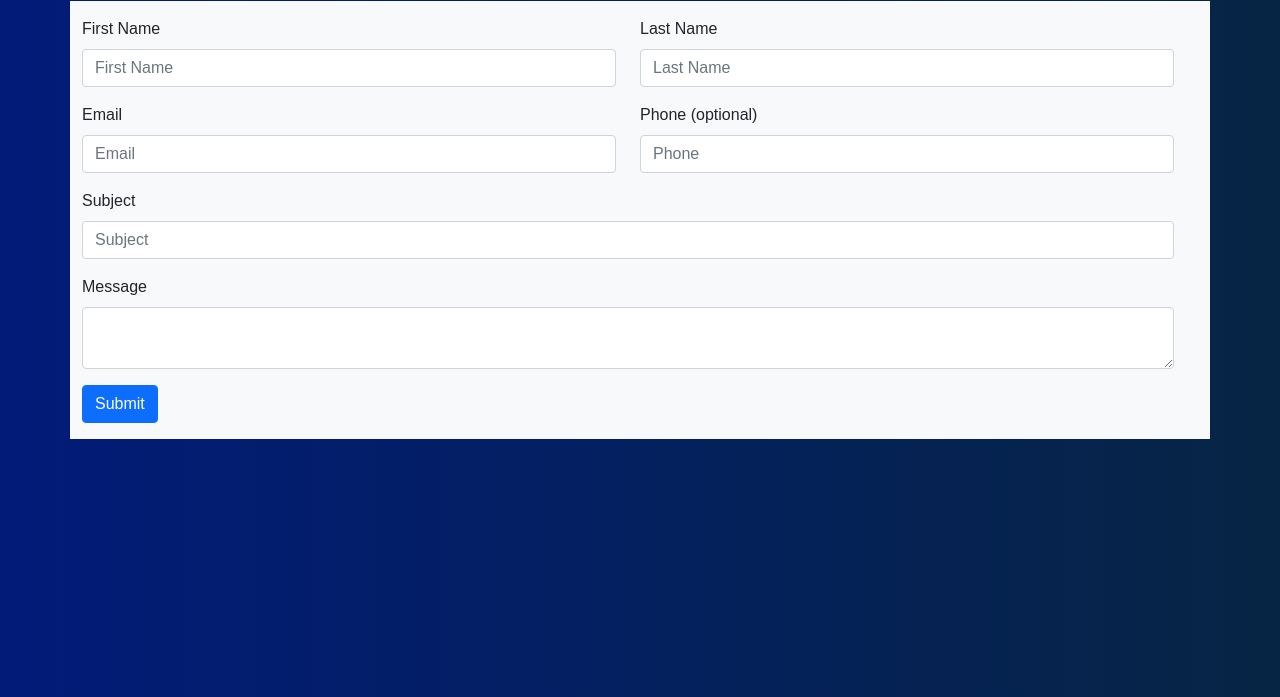
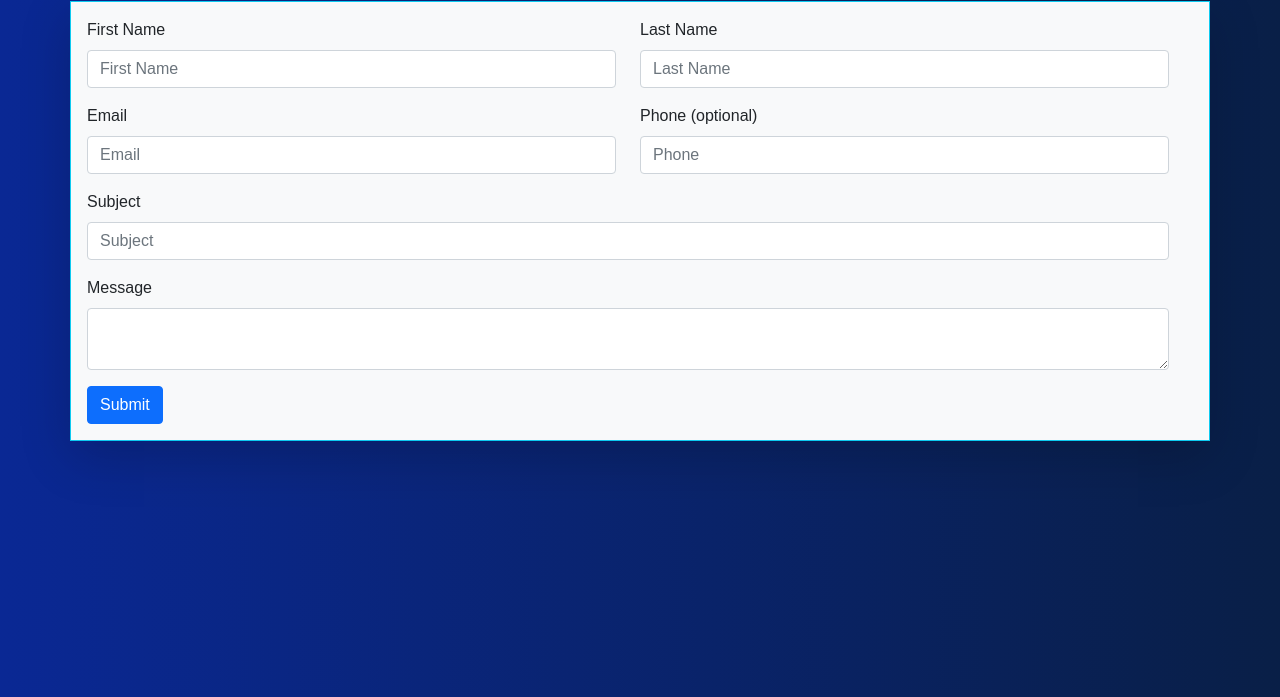
Before and after one commit to ShadowSeick/Contact-Form-Bootstrap, a plain HTML site: page index.html in a window 1280 px wide. Shown: the part 103-800 px from the top of the page. Drawn offline with nearby package versions, Linux system fonts and the light colour scheme.

Commit message:
Minor changes in the code to better understanding and searching if needed

```diff
--- a/css/site.css
+++ b/css/site.css
@@ -11,7 +11,7 @@
 body {
     font-family: Arial, Helvetica, sans-serif;
     background: #0575E6;  /* fallback for old browsers */
-    background: -webkit-linear-gradient(to right, #021B79, #062544);  /* Chrome 10-25, Safari 5.1-6 */
-    background: linear-gradient(to right, #021B79, #062544); /* W3C, IE 10+/ Edge, Firefox 16+, Chrome 26+, Opera 12+, Safari 7+ */
+    background: -webkit-linear-gradient(to right, #0a2894, #091f47);  /* Chrome 10-25, Safari 5.1-6 */
+    background: linear-gradient(to right, #0a2894, #091f47); /* W3C, IE 10+/ Edge, Firefox 16+, Chrome 26+, Opera 12+, Safari 7+ */
 
 }
--- a/index.html
+++ b/index.html
@@ -16,36 +16,43 @@
 <body>
        <main class="mt-5">
         <h1 class="text-center text-white">Contact Me</h1>
-        <div class="container bg-light">
-            <form class="row row-cols-1 row-cols-md-2 pt-3 w-100">
+        <div class="container border border-1 border-info shadow-lg bg-light p-3">
+            <form action="#">
+                <div class="row row-cols-1 row-cols-md-2 w-100">
                     <div class="col mb-3">
-                 <label for="firstName" class="form-label">First Name</label>
-                 <input type="name" id="firstName" class="form-control" placeholder="First Name">
-                 <span class="glyphicon glyphicon-user"></span>
+                        <label class="form-label">First Name</label>
+                        <input type="text" class="form-control" name="firstName"
+                        placeholder="First Name" aria-label="First Name" required>
                     </div>
                     <div class="col mb-3">
-                <label for="lastName" class="form-label">Last Name</label>
-                 <input type="name" id="lastName" class="form-control" placeholder="Last Name">
+                       <label class="form-label">Last Name</label>
+                        <input type="text" name="lastName" class="form-control"
+                        placeholder="Last Name" aria-label="Last Name" required>
                     </div>
                     <div class="col mb-3">
                        <label for="inputEmail" class="form-label">Email</label>
-                 <input type="email" id="inputEmail" class="form-control" placeholder="Email">
+                        <input type="email" id="inputEmail" class="form-control"
+                        placeholder="Email" aria-label="email" required>
                     </div>
                     <div class="col mb-3">
                        <label for="inputPhone" class="form-label">Phone (optional)</label>
-                 <input type="phone" id="inputPhone" class="form-control" placeholder="Phone">
+                        <input type="tel" id="inputPhone" class="form-control"
+                        placeholder="Phone" aria-label="Phone number">
                     </div>
                     <div class="col-12 mb-3">
                        <label for="subjectMessage" class="form-label">Subject</label>
-                 <input type="subject" id="subjectMessage" class="form-control" placeholder="Subject">
+                        <input type="subject" id="subjectMessage" class="form-control"
+                        placeholder="Subject" aria-label="Message Subject" required>
                     </div>
                     <div class="col-12 mb-3">
                        <label for="textAreaMessage" class="form-label">Message</label>
-                <textarea class="form-control" id="textAreaMessage" rows="2" placeholder="Message">
+                       <textarea class="form-control" id="textAreaMessage" rows="2"
+                       placeholder="Message" aria-label="Message Text" required>
                        </textarea>
                     </div>
+                </div>
             </form>
-            <button type="submit" class="btn btn-primary mb-3">Submit</button>
+            <button type="submit" class="btn btn-primary">Submit</button>
         </div>
        </main>
 
```
Lines whose indentation alone changed are shown as unchanged.
